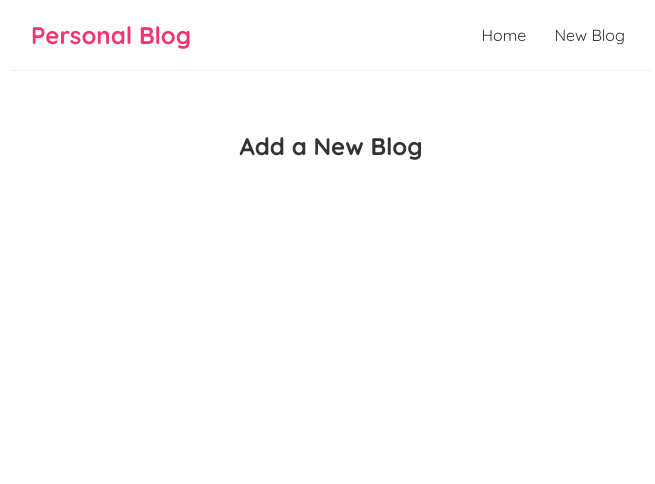
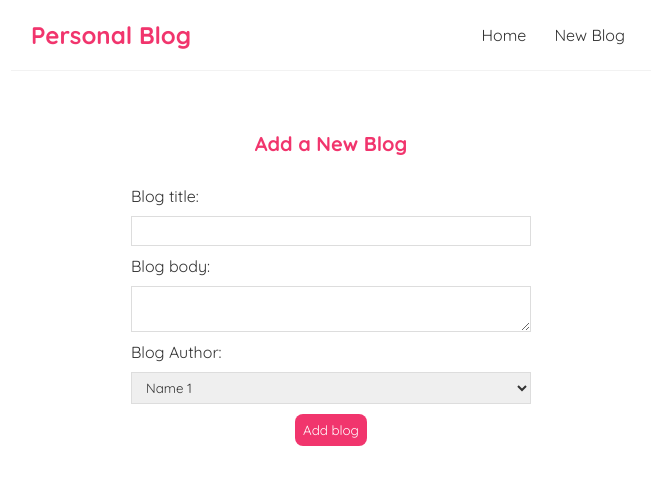
Before and after one commit to Nenad-Stoj/bloggingApp, a React (Create React App) app: page /create in a window 1280 px wide. Shown: the top 484 px of the page, without its empty margins (309-964 px from the left). Built offline with nearby package versions, Linux system fonts and the light colour scheme.

Commit message:
added error 404 and updated details and create page

```diff
--- a/src/App.js
+++ b/src/App.js
@@ -4,6 +4,7 @@
 import Create from './Create';
 import { BrowserRouter as Router, Route, Switch } from 'react-router-dom';
 import BlogDetails from './BlogDetails';
+import NotFound from './NotFound';
 
 
 function App() {
@@ -24,6 +25,9 @@
             <Route exact path="/details/:id">
               <BlogDetails />
             </Route>
+            <Route route="*">
+              <NotFound />
+            </Route>
           </Switch>
         </div>
       </div>
--- a/src/BlogDetails.js
+++ b/src/BlogDetails.js
@@ -1,10 +1,19 @@
-import { useParams } from "react-router-dom/cjs/react-router-dom";
+import { useHistory, useParams } from "react-router-dom/cjs/react-router-dom";
 import useFetch from "./useFetch";
 
 const BlogDetails = () => {
     const { id } = useParams();
     const { data: blog, error, isPending } = useFetch('http://localhost:8000/blogs/' + id);
+    const history = useHistory();
 
+    const handleClick = () => {
+        fetch("http://localhost:8000/blogs/"+blog.id, {
+            method: 'DELETE'
+        }).then(() => {
+            history.push("/");
+        });
+
+    }
     return (
         <div className="blog-details">
             {isPending && <div>Loading...</div>}
@@ -15,6 +24,7 @@
                     <h2>{blog.title}</h2>
                     <p>Writte by {blog.author}</p>
                     <div> {blog.body}</div>
+                    <button onClick={handleClick}>Delete</button>
                 </article>
             )}
         </div>
--- a/src/Create.js
+++ b/src/Create.js
@@ -1,9 +1,60 @@
+import { useState } from "react";
+import { useHistory } from "react-router-dom/cjs/react-router-dom";
+
 const Create = () => {
+    const [title, setTitle] = useState('');
+    const [body, setBody] = useState('');
+    const [author, setAuthor] = useState('name1')
+    const [isPending, setIsPending] = useState(false)
+    const history = useHistory();
+
+    const handleSubmit = (e) => {
+        e.preventDefault();
+        const blog = { title, body, author };
+        console.log(blog);
+        setIsPending(true);
+        fetch('http://localhost:8000/blogs', {
+            method: 'POST',
+            headers: { "Content-Type": "application/json" },
+            body: JSON.stringify(blog)
+        }).then(() => {
+            console.log("New blog added to Database")
+            setIsPending(false);
+            history.push("/")
+        })
+
+    }
+
     return (
 
         <div className="create">
 
-        <h2>Add a New Blog</h2>
+            <h2>Add a New Blog</h2>
+            <form onSubmit={handleSubmit}>
+                <label>Blog title:</label>
+                <input
+                    type="text"
+                    required
+                    value={title}
+                    onChange={(e) => setTitle(e.target.value)}
+                ></input>
+                <label>Blog body:</label>
+                <textarea
+                    required
+                    value={body}
+                    onChange={(e) => setBody(e.target.value)}
+                ></textarea>
+                <label>Blog Author:</label>
+                <select
+                    value={author}
+                    onChange={(e) => setAuthor(e.target.value)}
+                >
+                    <option value="name1">Name 1</option>
+                    <option value="name2">Name 2</option>
+                </select>
+                {!isPending && <button>Add blog</button>}
+                {isPending && <button disabled>Adding blog...</button>}
+            </form>
         </div>
     );
 }
--- /dev/null
+++ b/src/NotFound.js
@@ -0,0 +1,13 @@
+import { Link } from "react-router-dom/cjs/react-router-dom";
+
+const NotFound = () => {
+    return (
+        <div className="not-found">
+            <h2>Sorry</h2>
+            <p>The page you are looking for cannot be found.</p>
+            <Link to="/"></Link>
+        </div>
+    );
+}
+
+export default NotFound;
--- a/src/index.css
+++ b/src/index.css
@@ -74,3 +74,41 @@
   border-radius: 8px;
   cursor: pointer;
 }
+
+/* create new blog form */
+.create {
+  max-width: 400px;
+  margin: 0 auto;
+  text-align: center;
+}
+
+.create label {
+  text-align: left;
+  display: block;
+}
+
+.create h2 {
+  font-size: 20px;
+  color: #f1356d;
+  margin-bottom: 30px;
+}
+
+.create input,
+.create textarea,
+.create select {
+  width: 100%;
+  padding: 6px 10px;
+  margin: 10px 0;
+  border: 1px solid #ddd;
+  box-sizing: border-box;
+  display: block;
+}
+
+.create button {
+  background: #f1356d;
+  color: #fff;
+  border: 0;
+  padding: 8px;
+  border-radius: 8px;
+  cursor: pointer;
+}
```
Also changed, not shown: data/db.json (+0 -6 lines).
